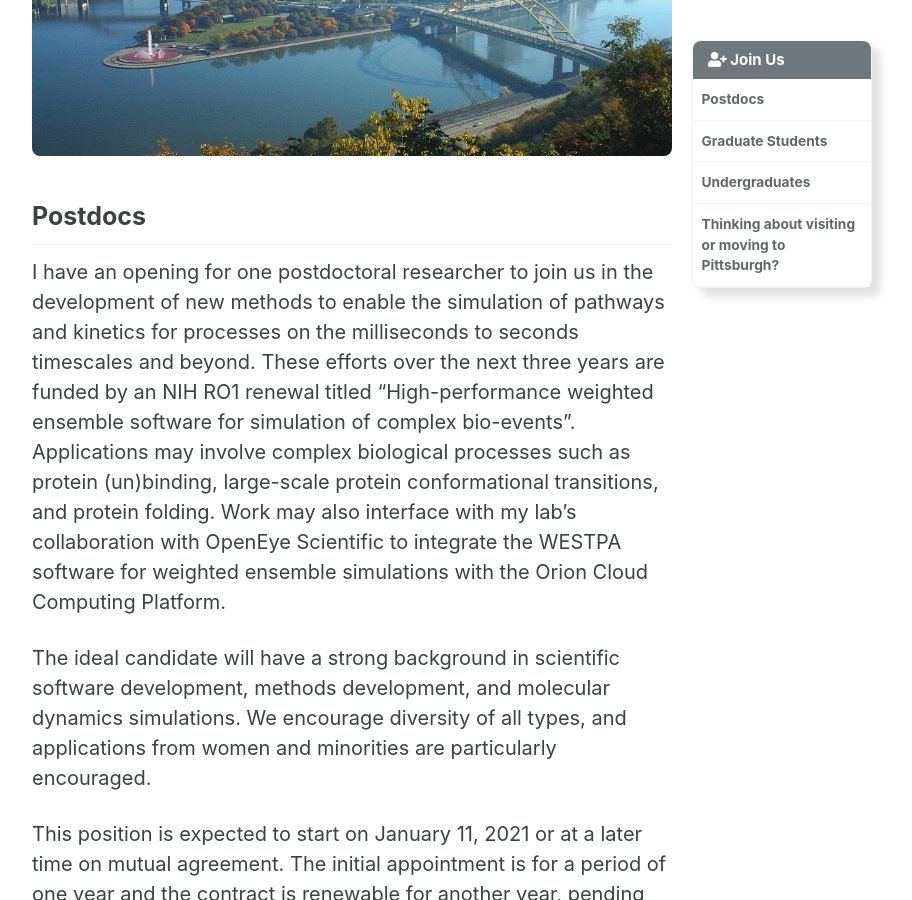
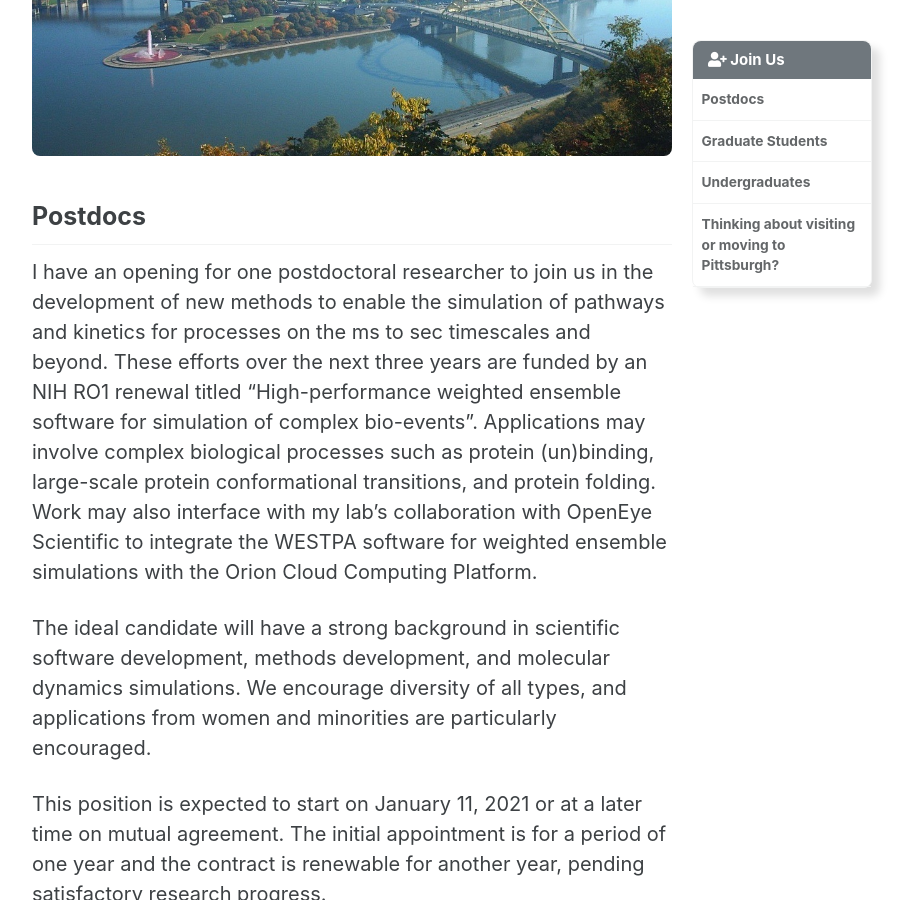
Before and after one commit to darianyang/mm-github-pages-test, a Jekyll site: the page built from _pages/join_us.md, in a window 1280 px wide and 900 px high, scrolled down 285 px. Shown: the whole window, without its empty margins (288-1200 px from the left). Built offline with Jekyll 4.4.1, drawn with Linux system fonts in a browser that asks for light colours; cached includes are drawn as plain includes.

Commit message:
Update join_us.md

```diff
--- a/_pages/join_us.md
+++ b/_pages/join_us.md
@@ -9,7 +9,7 @@
 
 {% include figure image_path="/assets/images/pittsburgh.jpg" alt="Pittsburgh Panorama" %}
 ## Postdocs
-I have an opening for one postdoctoral researcher to join us in the development of new methods to enable the simulation of pathways and kinetics for processes on the milliseconds to seconds timescales and beyond. These efforts over the next three years are funded by an NIH RO1 renewal titled “High-performance weighted ensemble software for simulation of complex bio-events”. Applications may involve complex biological processes such as protein (un)binding, large-scale protein conformational transitions, and protein folding. Work may also interface with my lab’s collaboration with OpenEye Scientific to integrate the WESTPA software for weighted ensemble simulations with the Orion Cloud Computing Platform.
+I have an opening for one postdoctoral researcher to join us in the development of new methods to enable the simulation of pathways and kinetics for processes on the ms to sec timescales and beyond. These efforts over the next three years are funded by an NIH RO1 renewal titled “High-performance weighted ensemble software for simulation of complex bio-events”. Applications may involve complex biological processes such as protein (un)binding, large-scale protein conformational transitions, and protein folding. Work may also interface with my lab’s collaboration with OpenEye Scientific to integrate the WESTPA software for weighted ensemble simulations with the Orion Cloud Computing Platform.
 
 The ideal candidate will have a strong background in scientific software development, methods development, and molecular dynamics simulations. We encourage diversity of all types, and applications from women and minorities are particularly encouraged.
 
```
